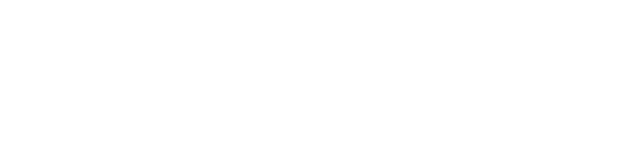
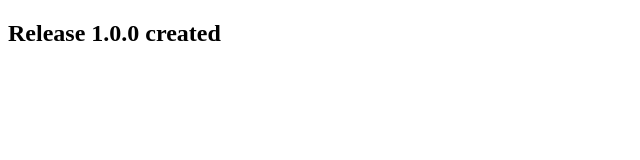
Before and after one commit to Brijbihari24/github-develop-flow, a plain HTML site: page index.html in a window 1280 px wide. Shown: the whole page, without its empty margins (0-640 px from the left). Drawn offline with Linux system fonts and the light colour scheme.

Commit message:
index.html update: new section added

```diff
--- a/index.html
+++ b/index.html
@@ -5,5 +5,9 @@
     <meta name="viewport" content="width=device-width, initial-scale=1.0" />
     <title>Document</title>
   </head>
-  <body></body>
+  <body>
+    <section>
+      <h2>Release 1.0.0 created</h2>
+    </section>
+  </body>
 </html>
```
